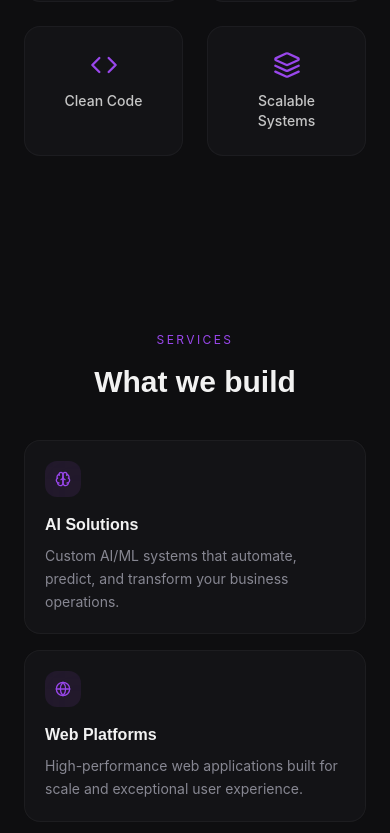
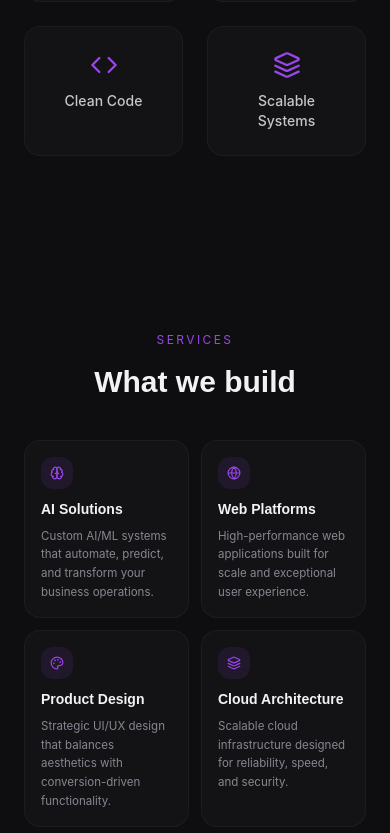
Before and after one commit to khalidsakib01/ViOLATE-Tech, a React (Vite) app: page / in a window 390 px wide. Shown: the part 1164-1997 px from the top of the page. Built offline with nearby package versions, Linux system fonts and the light colour scheme; the HTML template or start-up script is replaced by a standard one.

Commit message:
make mobile sections two column

```diff
--- a/src/components/Portfolio.tsx
+++ b/src/components/Portfolio.tsx
@@ -27,7 +27,7 @@ const Portfolio = () => {
           <h2 className="font-display text-3xl md:text-4xl font-bold">Selected work</h2>
         </motion.div>
 
-        <div className="grid grid-cols-1 gap-4 sm:grid-cols-2 md:gap-5">
+        <div className="grid grid-cols-2 gap-3 md:gap-5">
           {projects.map((p, i) => (
             <motion.div
               key={p.title}
@@ -37,18 +37,18 @@ const Portfolio = () => {
               onClick={() => setSelected(selected === i ? null : i)}
               className="group relative rounded-2xl glass overflow-hidden cursor-pointer hover:border-primary/30 transition-all duration-500"
             >
-              <div className="aspect-[16/9] sm:aspect-[16/10] bg-gradient-to-br from-primary/5 to-accent/5 relative">
+              <div className="aspect-[1/1] sm:aspect-[16/10] bg-gradient-to-br from-primary/5 to-accent/5 relative">
                 <div className="absolute inset-0 flex items-center justify-center">
-                  <span className="font-display text-3xl sm:text-4xl font-bold text-foreground/5">{String(i + 1).padStart(2, "0")}</span>
+                  <span className="font-display text-2xl sm:text-4xl font-bold text-foreground/5">{String(i + 1).padStart(2, "0")}</span>
                 </div>
                 <div className="absolute top-4 right-4 opacity-0 group-hover:opacity-100 transition-opacity">
                   <ExternalLink size={16} className="text-primary" />
                 </div>
               </div>
-              <div className="p-4 sm:p-6">
+              <div className="p-3 sm:p-6">
                 <p className="text-xs text-primary mb-1">{p.category}</p>
-                <h3 className="font-display font-semibold">{p.title}</h3>
-                <p className="text-sm text-muted-foreground mt-1">{p.desc}</p>
+                <h3 className="font-display text-sm sm:text-inherit font-semibold leading-tight">{p.title}</h3>
+                <p className="text-[0.72rem] sm:text-sm text-muted-foreground mt-1 leading-relaxed">{p.desc}</p>
               </div>
             </motion.div>
           ))}
--- a/src/components/Services.tsx
+++ b/src/components/Services.tsx
@@ -28,20 +28,20 @@ const Services = () => {
           <h2 className="font-display text-3xl md:text-4xl font-bold">What we build</h2>
         </motion.div>
 
-        <div className="grid grid-cols-1 gap-4 sm:grid-cols-2 lg:grid-cols-3 md:gap-5">
+        <div className="grid grid-cols-2 gap-3 md:gap-5 lg:grid-cols-3">
           {services.map((s, i) => (
             <motion.div
               key={s.title}
               initial={{ opacity: 0, y: 20 }}
               animate={inView ? { opacity: 1, y: 0 } : {}}
               transition={{ duration: 0.5, delay: i * 0.08 }}
-              className="group p-5 sm:p-7 rounded-2xl glass hover:border-primary/30 transition-all duration-500 cursor-default"
+              className="group p-4 sm:p-7 rounded-2xl glass hover:border-primary/30 transition-all duration-500 cursor-default"
             >
-              <div className="w-9 h-9 sm:w-10 sm:h-10 rounded-xl bg-primary/10 flex items-center justify-center mb-4 sm:mb-5 group-hover:glow-sm transition-all duration-500">
-                <s.icon size={16} className="h-4 w-4 sm:h-[18px] sm:w-[18px] text-primary" />
+              <div className="w-8 h-8 sm:w-10 sm:h-10 rounded-xl bg-primary/10 flex items-center justify-center mb-3 sm:mb-5 group-hover:glow-sm transition-all duration-500">
+                <s.icon size={14} className="h-3.5 w-3.5 sm:h-[18px] sm:w-[18px] text-primary" />
               </div>
-              <h3 className="font-display text-base sm:text-lg font-semibold mb-2">{s.title}</h3>
-              <p className="text-sm text-muted-foreground leading-relaxed">{s.desc}</p>
+              <h3 className="font-display text-sm sm:text-lg font-semibold mb-2 leading-tight">{s.title}</h3>
+              <p className="text-[0.72rem] sm:text-sm text-muted-foreground leading-relaxed">{s.desc}</p>
             </motion.div>
           ))}
         </div>
--- a/src/components/WhyUs.tsx
+++ b/src/components/WhyUs.tsx
@@ -26,20 +26,20 @@ const WhyUs = () => {
           <h2 className="font-display text-3xl md:text-4xl font-bold">Built different</h2>
         </motion.div>
 
-        <div className="grid grid-cols-1 gap-4 sm:grid-cols-2 lg:grid-cols-4 md:gap-5">
+        <div className="grid grid-cols-2 gap-3 md:gap-5 lg:grid-cols-4">
           {reasons.map((r, i) => (
             <motion.div
               key={r.title}
               initial={{ opacity: 0, y: 20 }}
               animate={inView ? { opacity: 1, y: 0 } : {}}
               transition={{ duration: 0.5, delay: i * 0.08 }}
-              className="text-center p-5 sm:p-7 rounded-2xl glass"
+              className="text-center p-4 sm:p-7 rounded-2xl glass"
             >
-              <div className="w-10 h-10 sm:w-12 sm:h-12 rounded-xl bg-primary/10 flex items-center justify-center mx-auto mb-4 sm:mb-5">
-                <r.icon size={18} className="sm:h-5 sm:w-5 text-primary" />
+              <div className="w-8 h-8 sm:w-12 sm:h-12 rounded-xl bg-primary/10 flex items-center justify-center mx-auto mb-3 sm:mb-5">
+                <r.icon size={16} className="sm:h-5 sm:w-5 text-primary" />
               </div>
-              <h3 className="font-display font-semibold mb-2">{r.title}</h3>
-              <p className="text-sm text-muted-foreground">{r.desc}</p>
+              <h3 className="font-display text-sm sm:text-inherit font-semibold mb-2 leading-tight">{r.title}</h3>
+              <p className="text-[0.72rem] sm:text-sm text-muted-foreground leading-relaxed">{r.desc}</p>
             </motion.div>
           ))}
         </div>
```
